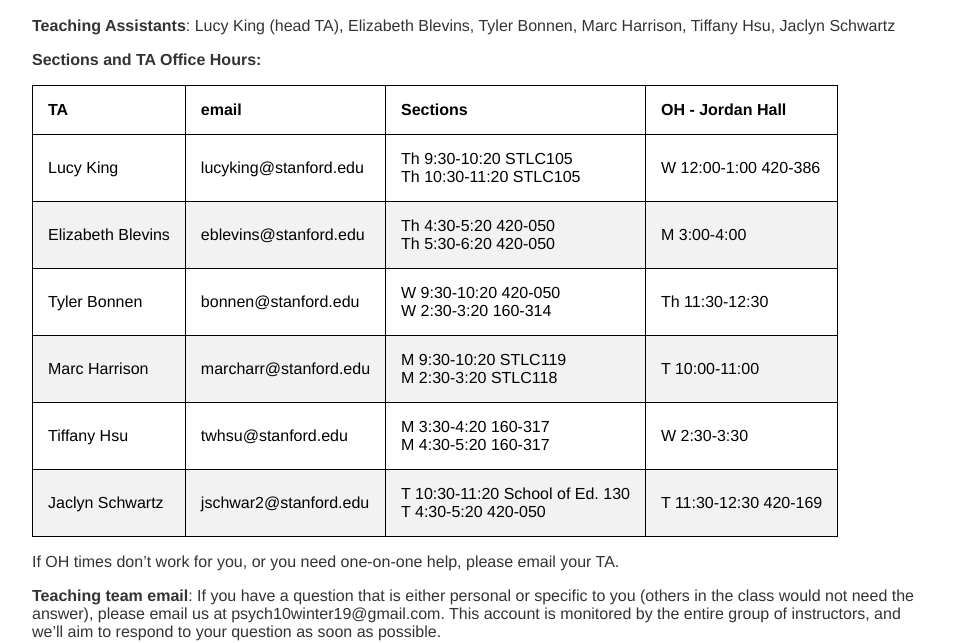
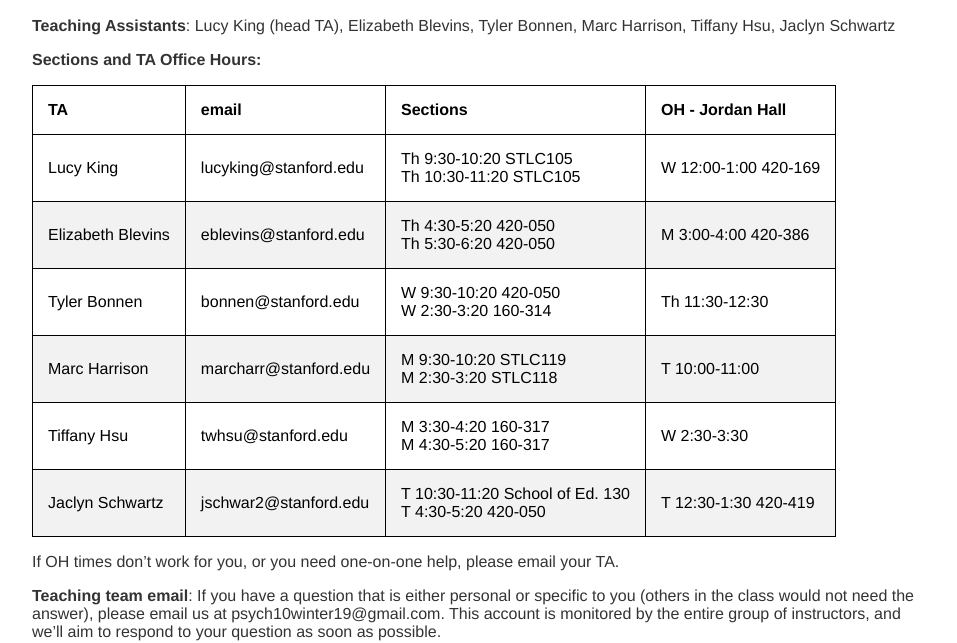
Before and after one commit to stats60/stats60.github.io, a Jekyll site: the page built from index.md, in a window 1280 px wide. Shown: the part 209-852 px from the top of the page, without its empty margins (160-1117 px from the left). Built offline with Jekyll 4.4.1, drawn with Linux system fonts in a browser that asks for light colours.

Commit message:
updated OH locations

```diff
--- a/index.md
+++ b/index.md
@@ -21,12 +21,12 @@ Tiffany Hsu, Jaclyn Schwartz
 
 | TA|email|Sections|OH - Jordan Hall|
 | ---|---|---|
-| Lucy King|lucyking@stanford.edu|Th 9:30-10:20 STLC105<br>Th 10:30-11:20 STLC105|W 12:00-1:00 420-386|
-| Elizabeth Blevins|eblevins@stanford.edu|Th 4:30-5:20 420-050<br>Th 5:30-6:20 420-050|M 3:00-4:00|
+| Lucy King|lucyking@stanford.edu|Th 9:30-10:20 STLC105<br>Th 10:30-11:20 STLC105|W 12:00-1:00 420-169|
+| Elizabeth Blevins|eblevins@stanford.edu|Th 4:30-5:20 420-050<br>Th 5:30-6:20 420-050|M 3:00-4:00 420-386|
 | Tyler Bonnen|bonnen@stanford.edu|W 9:30-10:20 420-050<br>W 2:30-3:20 160-314|Th 11:30-12:30|
 | Marc Harrison|marcharr@stanford.edu|M 9:30-10:20 STLC119<br>M 2:30-3:20 STLC118|T 10:00-11:00|
 | Tiffany Hsu|twhsu@stanford.edu|M 3:30-4:20 160-317<br>M 4:30-5:20 160-317|W 2:30-3:30|
-| Jaclyn Schwartz|jschwar2@stanford.edu|T 10:30-11:20 School of Ed. 130<br>T 4:30-5:20 420-050|T 11:30-12:30 420-169|
+| Jaclyn Schwartz|jschwar2@stanford.edu|T 10:30-11:20 School of Ed. 130<br>T 4:30-5:20 420-050|T 12:30-1:30 420-419|
 
 If OH times don't work for you, or you need one-on-one help, please email your TA.
 
```
